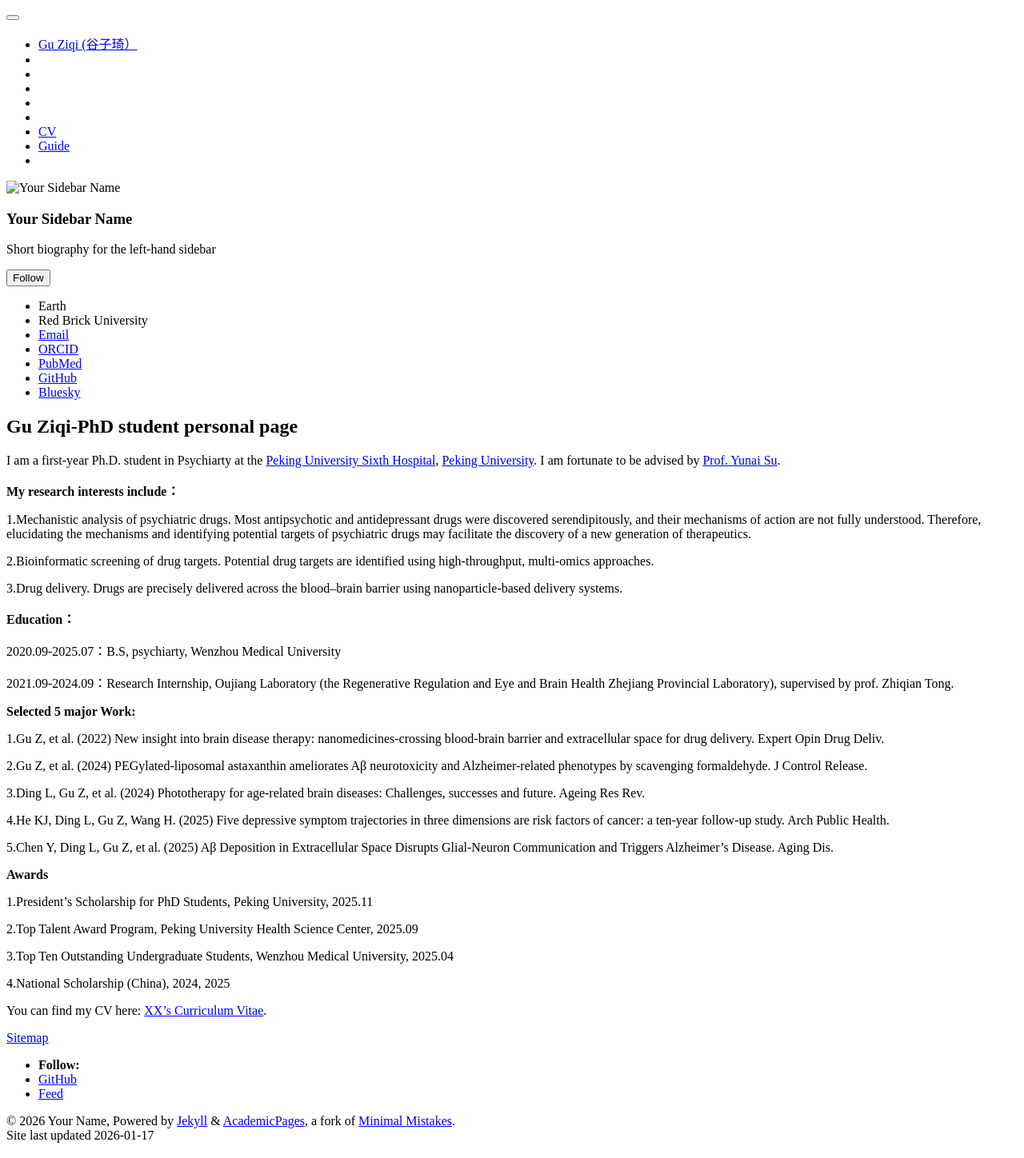
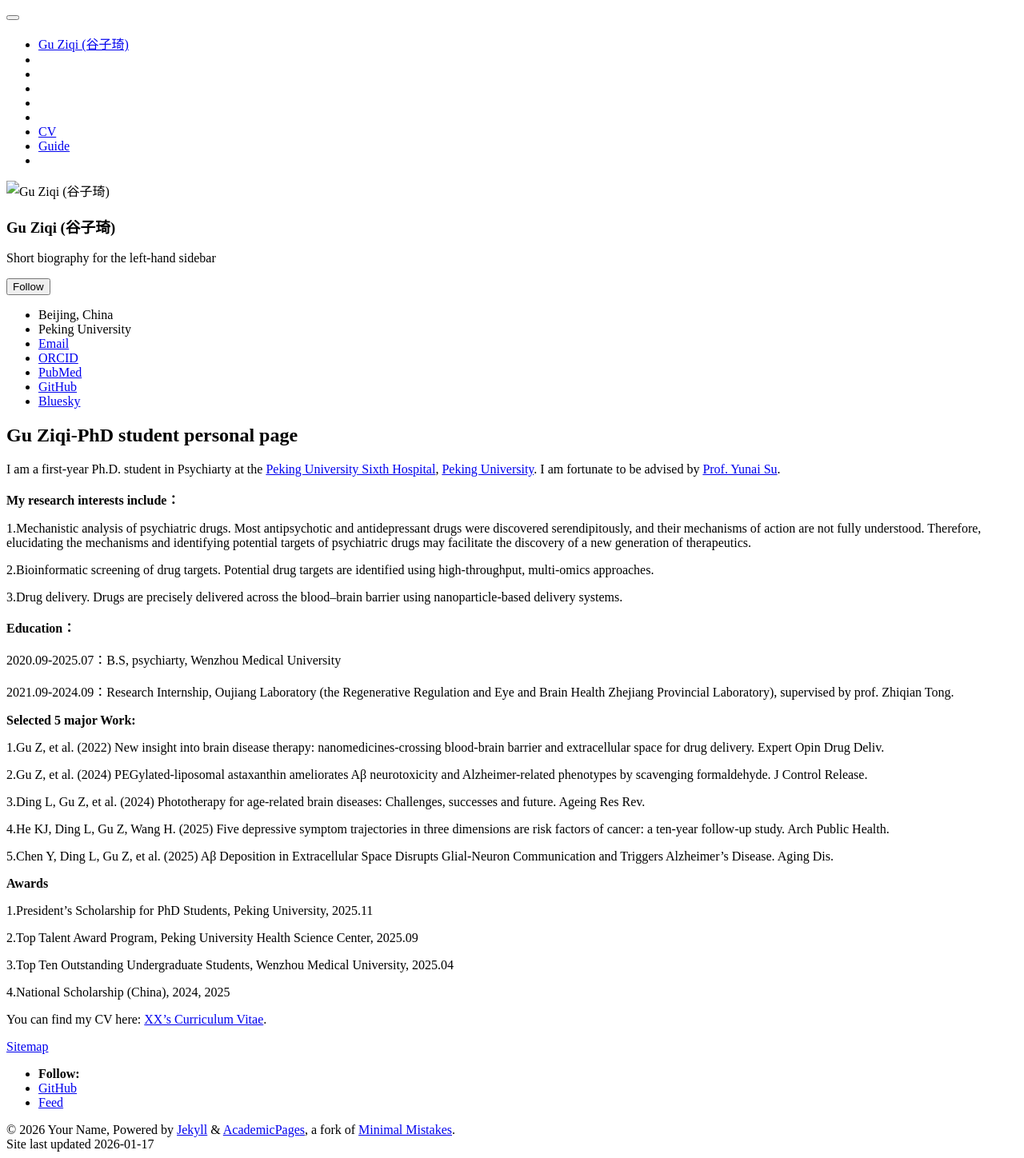
Before and after one commit to Guziqi-pku/Guziqi-pku.github.io, a Jekyll site: the page built from _pages/about.md, in a window 1280 px wide. Shown: the whole page at 80% size. Built offline with Jekyll 4.4.1, drawn with Linux system fonts in a browser that asks for light colours; a script bundle is joined from its source files by our own code; library files that are not in the unit come from our copies; a script that is not in the unit is left out.

Commit message:
Update _config.yml

```diff
--- a/_config.yml
+++ b/_config.yml
@@ -9,7 +9,7 @@
 # Basic Site Settings
 locale                   : "en-US"
 site_theme               : "default" # Currently available options are "default", "air"
-title                    : "Gu Ziqi (谷子琦）"
+title                    : "Gu Ziqi (谷子琦)"
 title_separator          : "-"
 name                     : &name "Your Name"
 description              : &description "Psychopharmacology"   # Update this with a general description of your site, this is the default if not overridden by a page
@@ -24,13 +24,13 @@ repository               : "Guziqi-pku.github.io"
 author:
   # Biographic information
   avatar           : "profile.png"
-  name             : "Your Sidebar Name"
+  name             : "Gu Ziqi (谷子琦)"
   pronouns         : # example: "she/her"
   bio              : "Short biography for the left-hand sidebar"
-  location         : "Earth"
-  employer         : "Red Brick University"
+  location         : "Beijing, China"
+  employer         : "Peking University"
   uri              : # URL
-  email            : "none@example.org"
+  email            : "ziqigupm@163.com"
 
   # Academic websites
   academia         : # URL
```
